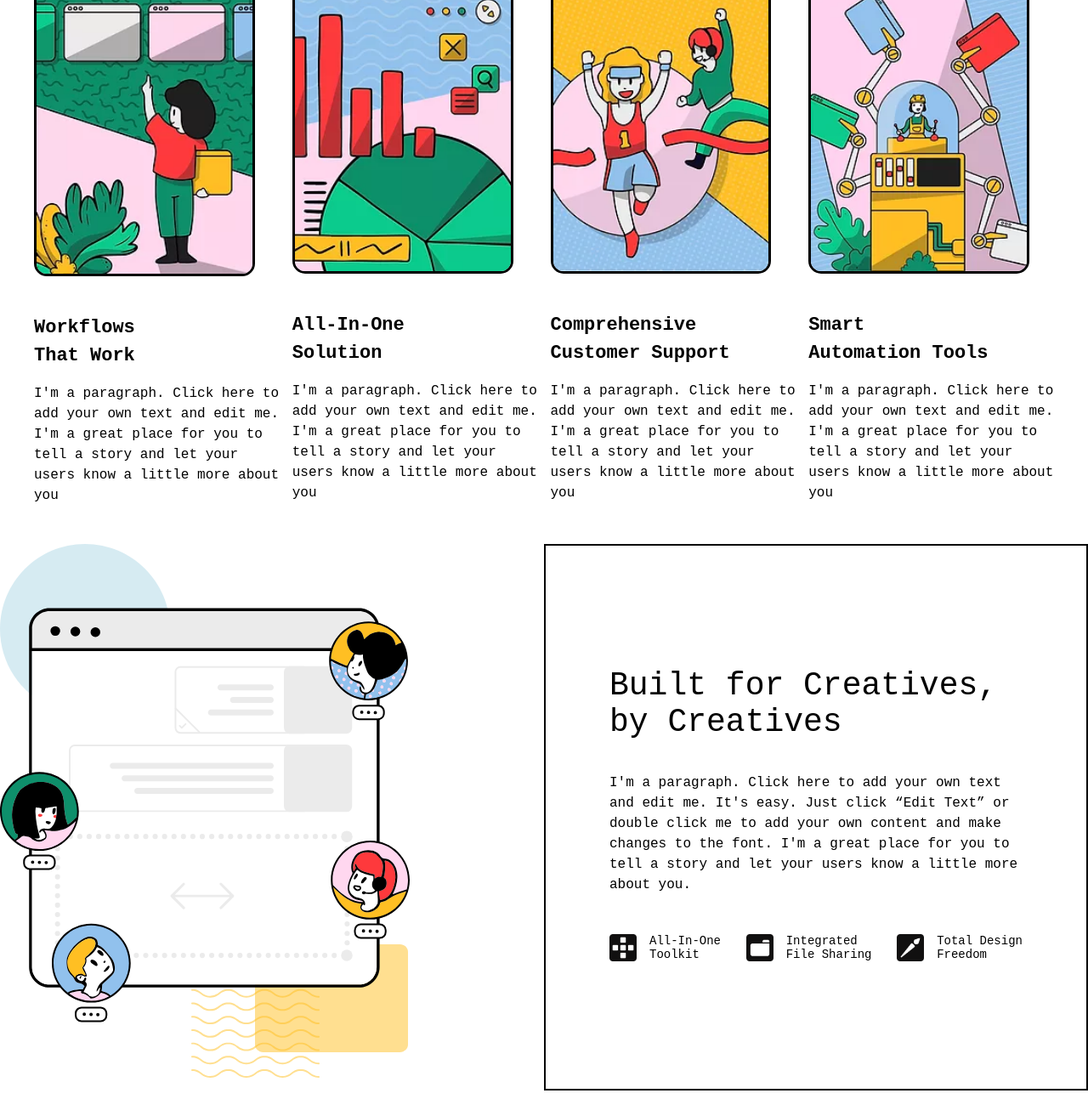
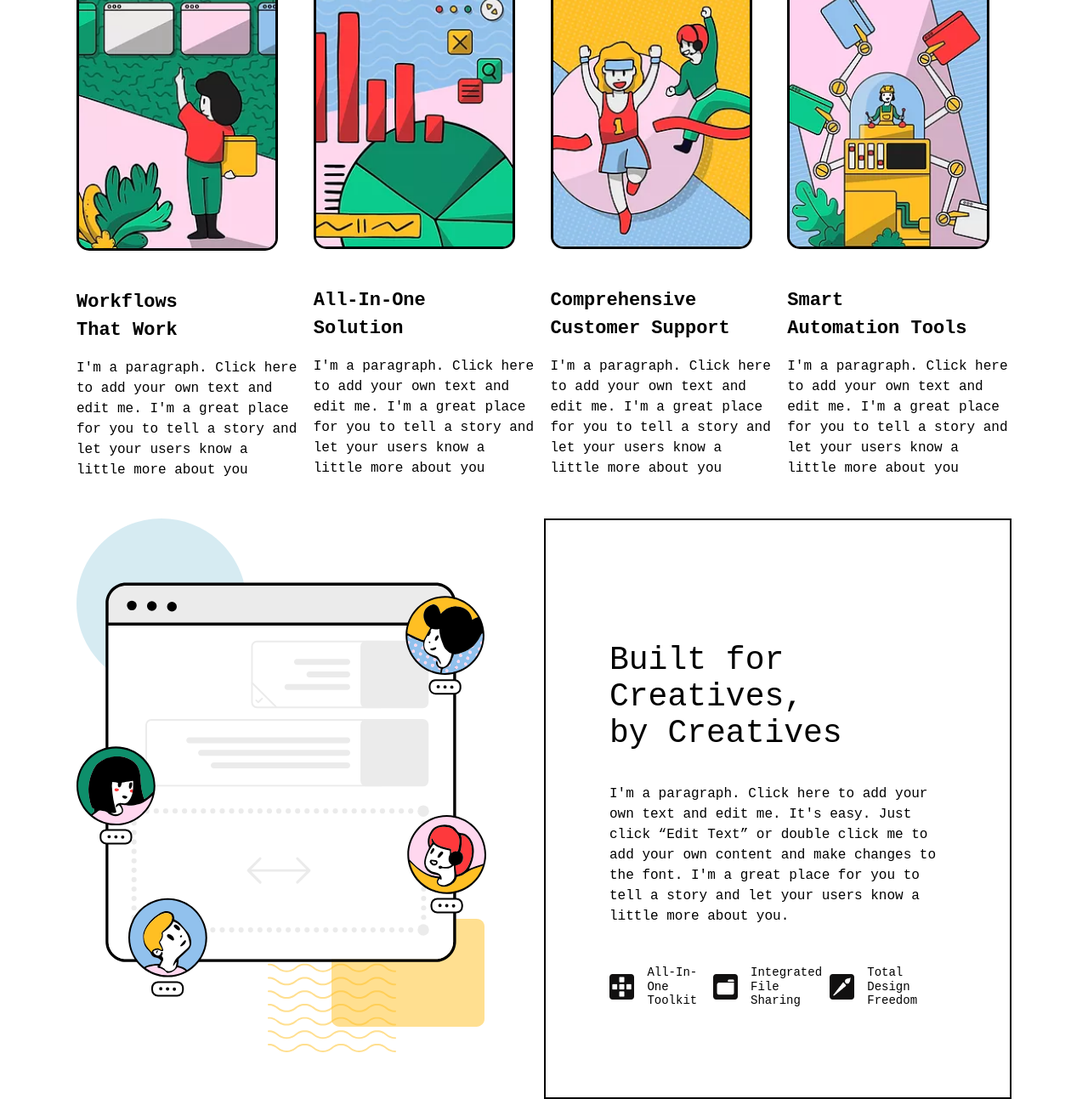
Before and after one commit to Delightsheriff/WeDu-Tech-Company, a plain HTML site: page index.html in a window 1280 px wide. Shown: the part 1457-2750 px from the top of the page at 85% size. Drawn offline with Linux system fonts and the light colour scheme.

Commit message:
max-width changes

```diff
--- a/css/styles.css
+++ b/css/styles.css
@@ -24,7 +24,10 @@ body{
 }
 .container{
     margin: 0 auto;
-    max-width: 1300px;
+    max-width: 1250px;
+}
+.tont{
+    max-width: 1100px;
 }
 
 /* header styles */
--- a/index.html
+++ b/index.html
@@ -44,7 +44,7 @@
         </div>
     </header>
 
-    <div class="container">
+    <div class="container tont">
             <section class="landing">
                 <div class="landing-box">
                     <div class="landing_box_1">
@@ -794,7 +794,7 @@
 
     </div>
     <section class="with">
-        <div class="container">
+        <div class="container tont">
             <div class="with-box">
                 <div><h2>With the Right <br> Software, Great <br> Things Can Happen</h2></div>
                 <div><p>I'm a paragraph. Click here to add your own text and edit me. It's easy. Just click “Edit Text” or double click me to add your own content and make changes to the font. Feel free to drag and drop me anywhere you like on your page. I'm a great place for you to tell a story and let your users know a little more about you.</p></div>
@@ -803,7 +803,7 @@
             </div>
         </div>
     </section>
-    <section class="offer container">
+    <section class="offer container tont">
         <div class="offer-box">
             <div class="offer-text">
                 <h2>What We Offer</h2>
@@ -837,7 +837,7 @@
             </div>
         </div>
     </section>
-    <section class="container cont-items">
+    <section class="container cont-items tont">
 
         <div class="cont_outer">
             <div class="cont">
```
